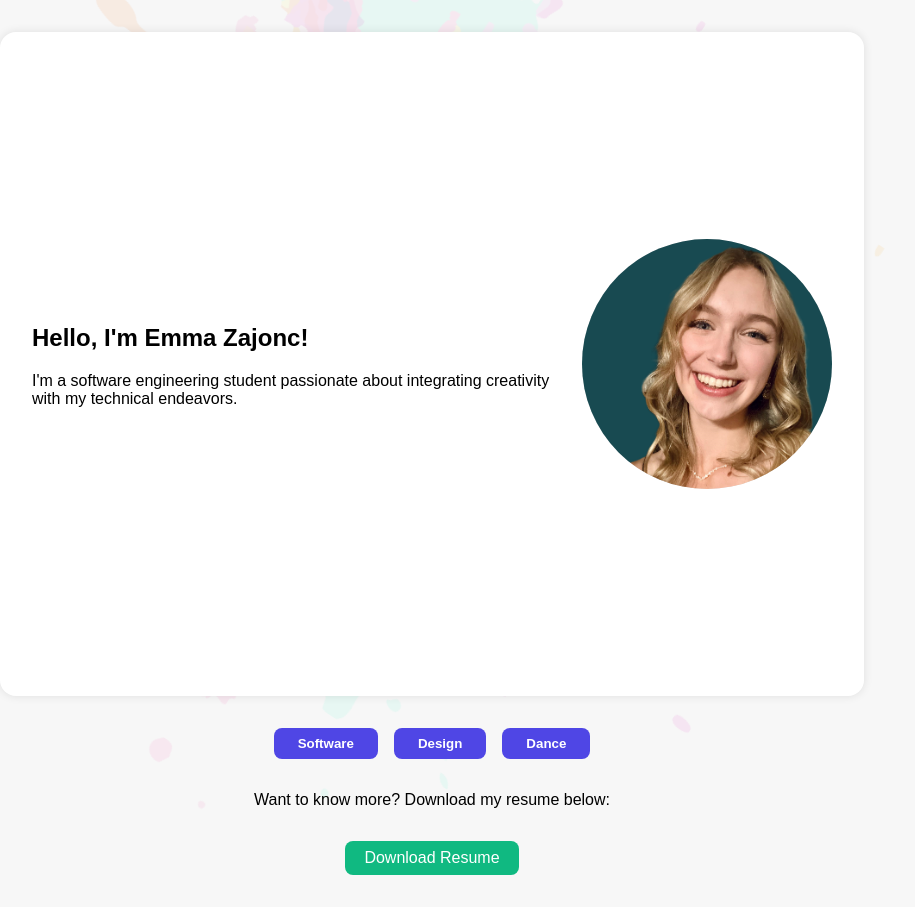
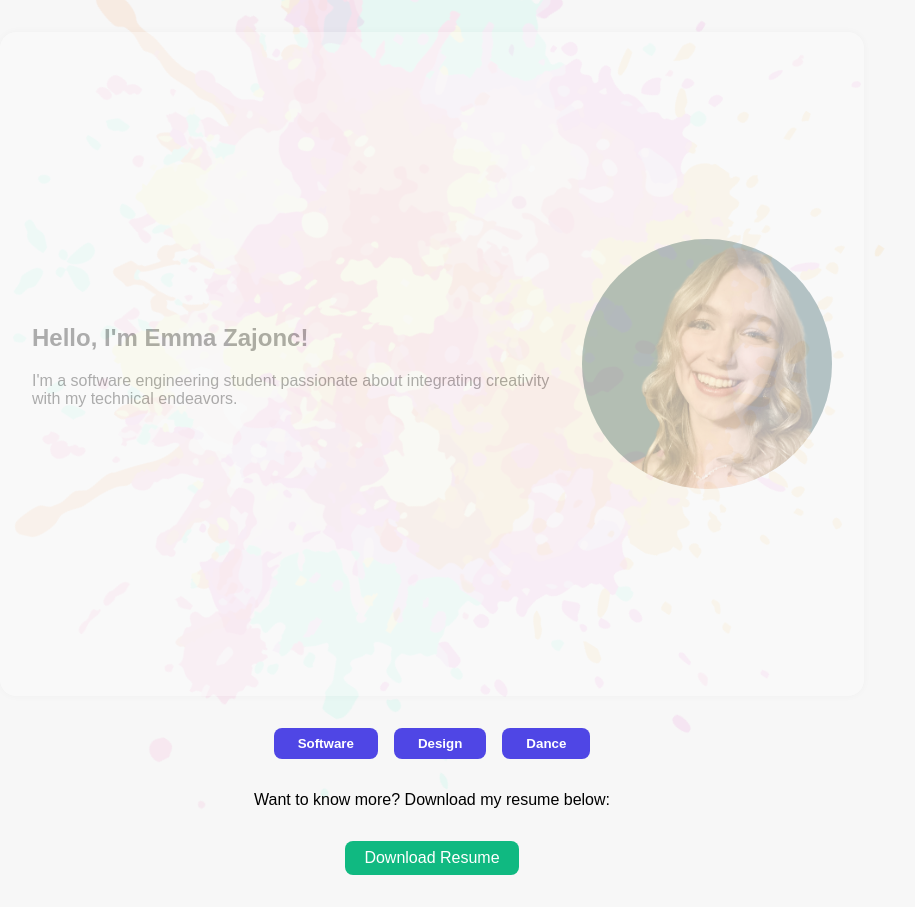
Before and after one commit to Emmaginations/Emmaginations.github.io, a plain HTML site: page index.html in a window 1280 px wide. Shown: the whole page, without its empty margins (208-1123 px from the left). Drawn offline with nearby package versions, Linux system fonts and the light colour scheme.

Commit message:
Update finalstyle.css

```diff
--- a/finalstyle.css
+++ b/finalstyle.css
@@ -20,6 +20,7 @@ body {
     max-width: 800px;
     margin-bottom: 2rem;
     height: 600px;
+    opacity: 30%;
   }
 
   .card-left {
```
